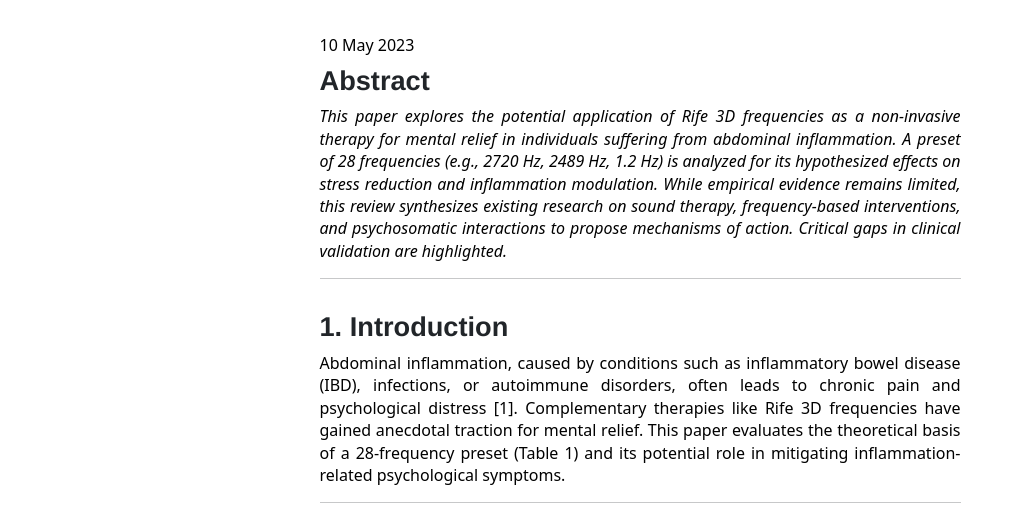
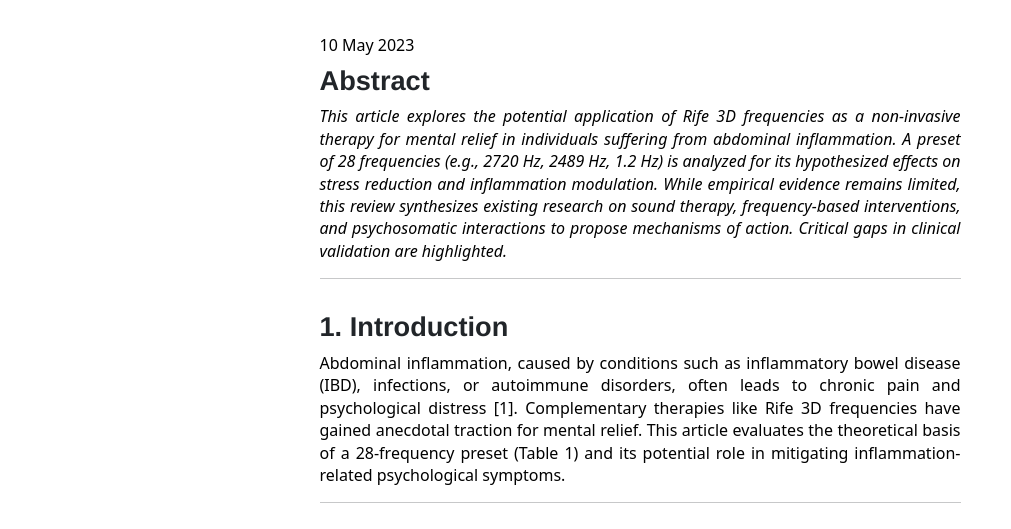
Before and after one commit to Mr-Kumar-Abhishek/brain-beats-blog, a Jekyll site: the page built from _posts/2023-05-10-investigating-he-efficacy-of-rife-3D-frequencies-in-alleviating-mental-distress-associated-with-abdominal-inflammation-a-theoretical-review.md, in a window 1280 px wide and 900 px high. Shown: the part 284-813 px from the top of the window, without its empty margins (0-1011 px from the left). Built offline with Jekyll 4.4.1, drawn with Linux system fonts in a browser that asks for light colours; nearby versions of some CDN libraries; some of the changed text lies outside the part shown.

Commit message:
fix typo

```diff
--- a/_posts/2023-05-10-investigating-he-efficacy-of-rife-3D-frequencies-in-alleviating-mental-distress-associated-with-abdominal-inflammation-a-theoretical-review.md
+++ b/_posts/2023-05-10-investigating-he-efficacy-of-rife-3D-frequencies-in-alleviating-mental-distress-associated-with-abdominal-inflammation-a-theoretical-review.md
@@ -13,13 +13,13 @@ keywords: frequency benefits, Brain Beats, Frequencies, Brain wave entrainment,
 
 
 ## Abstract
-*This paper explores the potential application of Rife 3D frequencies as a non-invasive therapy for mental relief in individuals suffering from abdominal inflammation. A preset of 28 frequencies (e.g., 2720 Hz, 2489 Hz, 1.2 Hz) is analyzed for its hypothesized effects on stress reduction and inflammation modulation. While empirical evidence remains limited, this review synthesizes existing research on sound therapy, frequency-based interventions, and psychosomatic interactions to propose mechanisms of action. Critical gaps in clinical validation are highlighted.*
+*This article explores the potential application of Rife 3D frequencies as a non-invasive therapy for mental relief in individuals suffering from abdominal inflammation. A preset of 28 frequencies (e.g., 2720 Hz, 2489 Hz, 1.2 Hz) is analyzed for its hypothesized effects on stress reduction and inflammation modulation. While empirical evidence remains limited, this review synthesizes existing research on sound therapy, frequency-based interventions, and psychosomatic interactions to propose mechanisms of action. Critical gaps in clinical validation are highlighted.*
 
 ---
 
 
 ## 1. Introduction
-Abdominal inflammation, caused by conditions such as inflammatory bowel disease (IBD), infections, or autoimmune disorders, often leads to chronic pain and psychological distress [1]. Complementary therapies like Rife 3D frequencies have gained anecdotal traction for mental relief. This paper evaluates the theoretical basis of a 28-frequency preset (Table 1) and its potential role in mitigating inflammation-related psychological symptoms.
+Abdominal inflammation, caused by conditions such as inflammatory bowel disease (IBD), infections, or autoimmune disorders, often leads to chronic pain and psychological distress [1]. Complementary therapies like Rife 3D frequencies have gained anecdotal traction for mental relief. This article evaluates the theoretical basis of a 28-frequency preset (Table 1) and its potential role in mitigating inflammation-related psychological symptoms.
 
 ---
 
@@ -86,4 +86,4 @@ While Rife 3D frequencies represent an intriguing complementary approach for abd
 
 ---
 
-*Note: This paper synthesizes theoretical and preliminary evidence. The frequencies listed are not substitutes for medical treatment. Consult healthcare providers before use.*
+*Note: This article synthesizes theoretical and preliminary evidence. The frequencies listed are not substitutes for medical treatment. Consult healthcare providers before use.*
```
